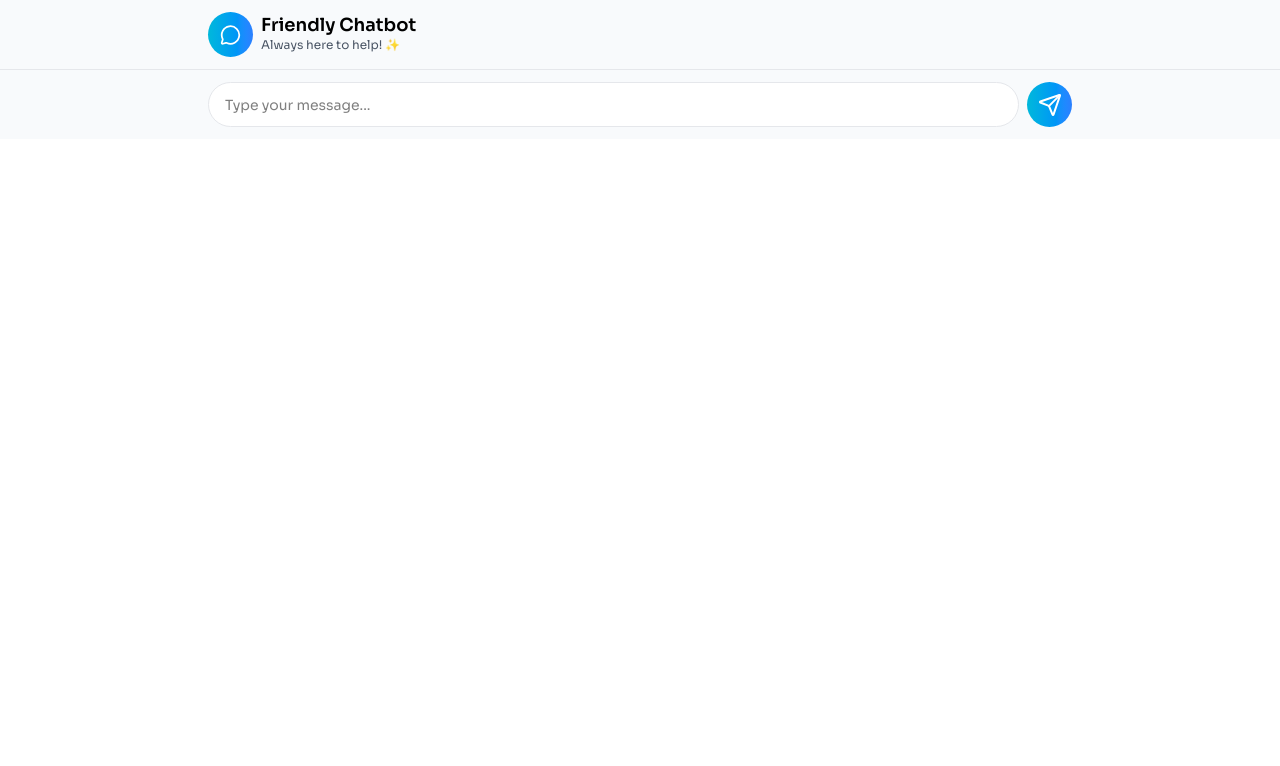
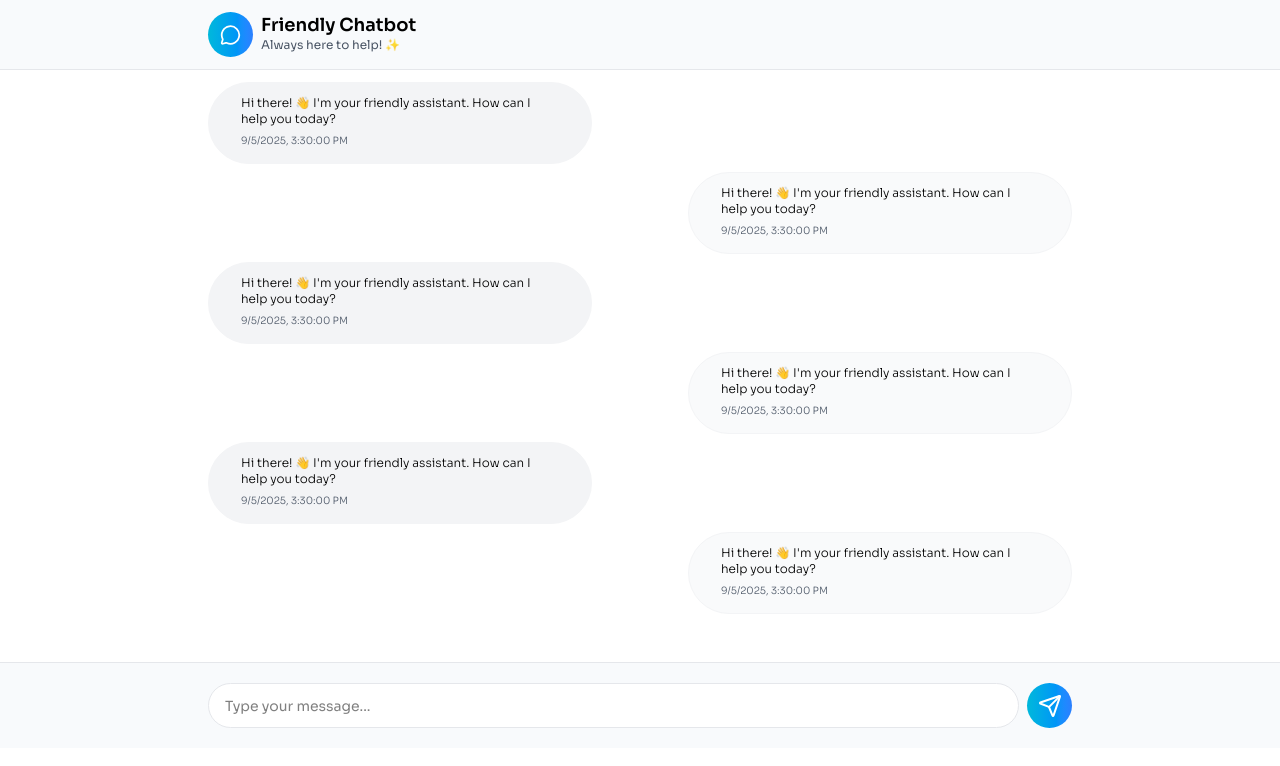
Before and after one commit to nhmnazmul22/react-ai-chat-bot, a React (Vite) app in the folder frontend/: page / in a window 1280 px wide. Shown: the top 766 px of the page. Built offline with nearby package versions, Linux system fonts and the light colour scheme.

Commit message:
feat: conversation ui done

```diff
--- a/frontend/src/components/Conversation/Conversation.tsx
+++ b/frontend/src/components/Conversation/Conversation.tsx
@@ -1,5 +1,45 @@
+import Container from "../Layout/Container";
+import Message from "./Message";
+
 const Conversation = () => {
-  return <div></div>;
+  return (
+    <div className="min-h-[74vh] max-h-[74px] h-full p-3 overflow-y-auto">
+      <Container>
+        <div className="flex flex-col gap-2 justify-between">
+          <Message
+            text="Hi there! 👋 I'm your friendly assistant. How can I help you today?"
+            date="2025-09-05T15:30:00.000Z"
+            position="left"
+          ></Message>
+          <Message
+            text="Hi there! 👋 I'm your friendly assistant. How can I help you today?"
+            date="2025-09-05T15:30:00.000Z"
+            position="right"
+          ></Message>
+          <Message
+            text="Hi there! 👋 I'm your friendly assistant. How can I help you today?"
+            date="2025-09-05T15:30:00.000Z"
+            position="left"
+          ></Message>
+          <Message
+            text="Hi there! 👋 I'm your friendly assistant. How can I help you today?"
+            date="2025-09-05T15:30:00.000Z"
+            position="right"
+          ></Message>
+          <Message
+            text="Hi there! 👋 I'm your friendly assistant. How can I help you today?"
+            date="2025-09-05T15:30:00.000Z"
+            position="left"
+          ></Message>
+          <Message
+            text="Hi there! 👋 I'm your friendly assistant. How can I help you today?"
+            date="2025-09-05T15:30:00.000Z"
+            position="right"
+          ></Message>
+        </div>
+      </Container>
+    </div>
+  );
 };
 
 export default Conversation;
--- /dev/null
+++ b/frontend/src/components/Conversation/Message.tsx
@@ -0,0 +1,22 @@
+type Props = {
+  text: string;
+  date: string;
+  position: string;
+};
+
+const Message = ({ text = "", date = "", position = "left" }: Props) => {
+  return (
+    <div
+      className={`${
+        position === "left" ? "bg-gray-100 me-auto" : "bg-gray-50 ms-auto"
+      } py-3 px-8 rounded-full border border-gray-100 max-w-sm`}
+    >
+      <p className="text-xs font-light">{text}</p>
+      <span className="text-[10px] text-gray-600 font-light">
+        {new Date(date).toLocaleString()}
+      </span>
+    </div>
+  );
+};
+
+export default Message;
--- a/frontend/src/components/InputContainer/InputContainer.tsx
+++ b/frontend/src/components/InputContainer/InputContainer.tsx
@@ -3,7 +3,7 @@ import Container from "../Layout/Container";
 
 const InputContainer = () => {
   return (
-    <div className="bg-slate-50 p-3">
+    <div className="bg-slate-50 py-5 border-t border-gray-200">
       <Container>
         <form className="flex gap-2">
           <input
```
